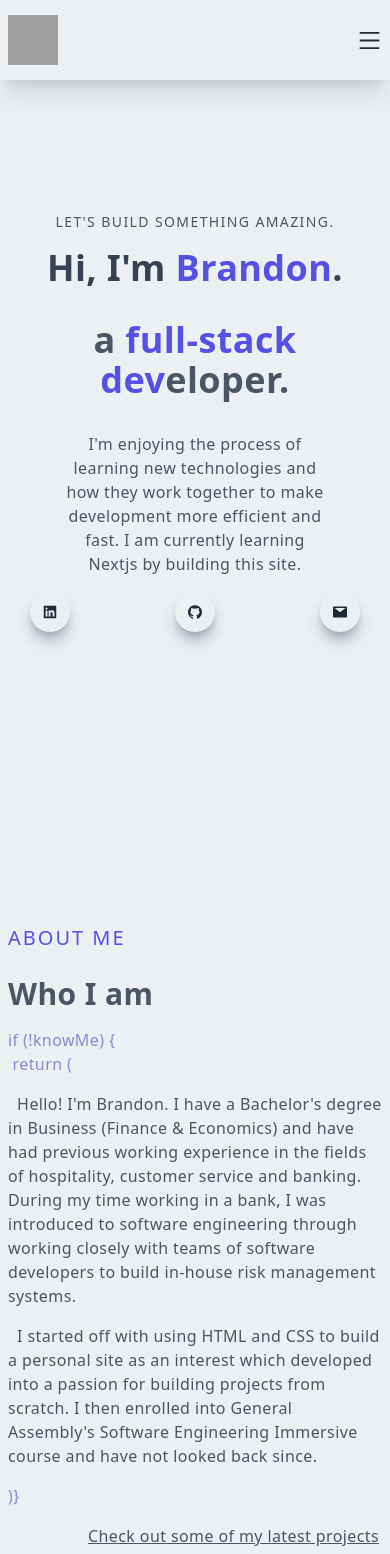
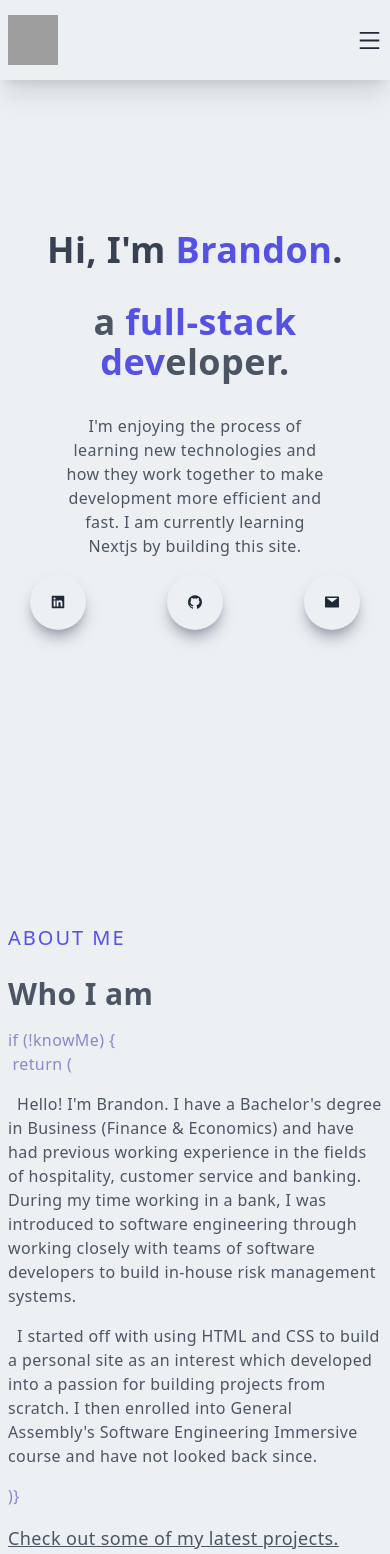
Before and after one commit to branyzp/nextlevel, a Next.js app: page / in a window 390 px wide. Shown: the top 1554 px of the page. Built offline with nearby package versions, Linux system fonts and the light colour scheme; grey boxes are pictures that could not be loaded.

Commit message:
updated main

```diff
--- a/components/About.tsx
+++ b/components/About.tsx
@@ -31,9 +31,11 @@ function About() {
 						since.
 					</p>
 					<p className=" py-2 text-[#8a88ce]">)&#125;</p>
-					<p className=" ml-20 py-2 text-gray-600 underline cursor-pointer">
-						<Link href="/#Projects">Check out some of my latest projects</Link>
-					</p>
+					<Link href="/#Projects">
+						<p className=" text-lg py-2 text-gray-600 underline cursor-pointer">
+							Check out some of my latest projects.
+						</p>
+					</Link>
 				</div>
 				<div className=" w-full h-auto m-auto shadow-xl shadow-gray-400 rounded-xl flex items-center justify-center hover:scale-105 ease-in duration-300 ">
 					{/* <Image
--- /dev/null
+++ b/components/Contact.tsx
@@ -0,0 +1,17 @@
+import React from 'react';
+
+function Contact() {
+	return (
+		<div id="Contact" className="w-full">
+			<div className="max-w-[1240px] mx-auto px-2 py-16">
+				<p className="text-xl py-4 upper tracking-widest text-[#5651e5]">
+					Contact
+				</p>
+                <h2 className="py-4 text-gray-600">Let's connect</h2>
+
+			</div>
+		</div>
+	);
+}
+
+export default Contact;
--- a/components/Main.tsx
+++ b/components/Main.tsx
@@ -6,9 +6,9 @@ function Main() {
 		<div id="Home" className="w-full h-screen text-center">
 			<div className="max-w-[1240px] w-full h-full mx-auto p-2 flex justify-center items-center">
 				<div>
-					<p className="uppercase text-sm tracking-widest text-gray-600">
+					{/* <p className="uppercase text-sm tracking-widest text-gray-600">
 						Let's build something amazing.
-					</p>
+					</p> */}
 					<h1 className="py-4 text-gray-700 ">
 						Hi, I'm <span className="text-[#5651e5]  ">Brandon</span>.
 					</h1>
@@ -26,7 +26,7 @@ function Main() {
 							target={'_blank'}
 							rel={'noopener noreferrer'}
 						>
-							<div className="rounded-full shadow-lg shadow-gray-400 p-3 cursor-pointer hover:scale-105 ease-in duration-100">
+							<div className="rounded-full shadow-lg shadow-gray-400 p-5 cursor-pointer hover:scale-105 ease-in duration-100">
 								<AiFillLinkedin />
 							</div>
 						</a>
@@ -36,7 +36,7 @@ function Main() {
 							target={'_blank'}
 							rel={'noopener noreferrer'}
 						>
-							<div className="rounded-full shadow-lg shadow-gray-400 p-3 cursor-pointer hover:scale-105 ease-in duration-100">
+							<div className="rounded-full shadow-lg shadow-gray-400 p-5 cursor-pointer hover:scale-105 ease-in duration-100">
 								<AiFillGithub />
 							</div>
 						</a>
@@ -46,7 +46,7 @@ function Main() {
 							target={'_blank'}
 							rel={'noopener noreferrer'}
 						>
-							<div className="rounded-full shadow-lg shadow-gray-400 p-3 cursor-pointer hover:scale-105 ease-in duration-100">
+							<div className="rounded-full shadow-lg shadow-gray-400 p-5 cursor-pointer hover:scale-105 ease-in duration-100">
 								<AiFillMail />
 							</div>
 						</a>
--- a/components/Navbar.tsx
+++ b/components/Navbar.tsx
@@ -68,9 +68,9 @@ function Navbar() {
 							</div>
 						</div>
 						<div className="border-b border-gray-300 my-4">
-							<p className="w-[85%] md:w-[90%] py-4 tracking-widest ">
+							{/* <p className="w-[85%] md:w-[90%] py-4 tracking-widest ">
 								Let's build something amazing.
-							</p>
+							</p> */}
 						</div>
 						<div className="py-4 flex flex-col">
 							<ul>
--- a/pages/index.tsx
+++ b/pages/index.tsx
@@ -1,6 +1,7 @@
 import type { NextPage } from 'next';
 import Head from 'next/head';
 import About from '../components/About';
+import Contact from '../components/Contact';
 import Main from '../components/Main';
 import Navbar from '../components/Navbar';
 import Projects from '../components/Projects';
@@ -19,6 +20,7 @@ const Home: NextPage = () => {
 			<About />
 			<Skills />
 			<Projects />
+			<Contact />
 		</div>
 	);
 };
```
